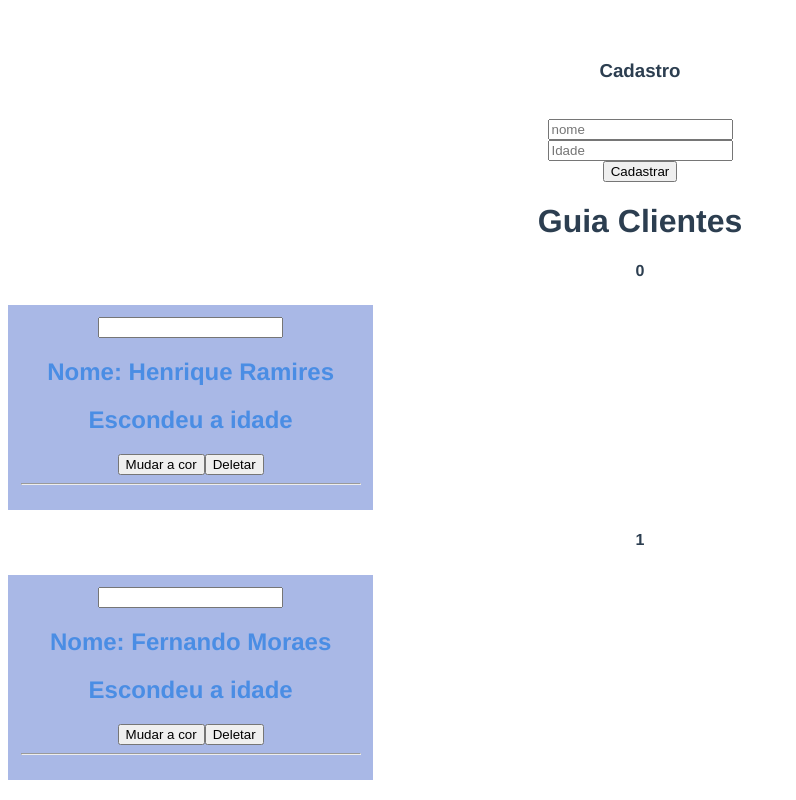
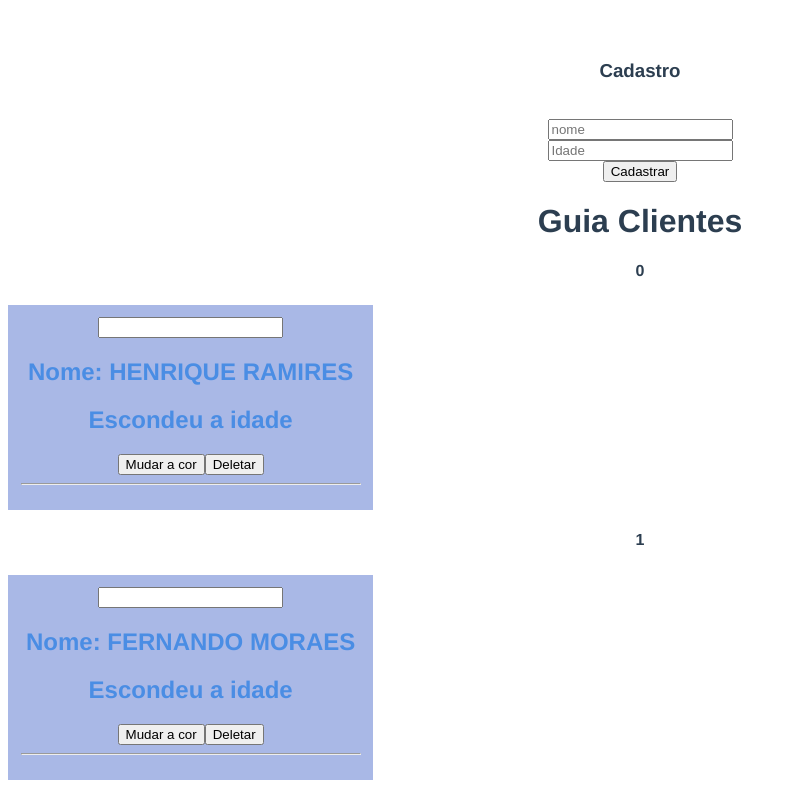
Before and after one commit to all-projects-vue-js/first-project, a Vue app: page / in a window 1280 px wide. Shown: the top 800 px of the page, without its empty margins (0-796 px from the left). Built offline with nearby package versions, Linux system fonts and the light colour scheme.

Commit message:
Filtros.

```diff
--- a/src/components/Cliente.vue
+++ b/src/components/Cliente.vue
@@ -1,7 +1,7 @@
 <template>
   <div :class="{ cliente: !isPremium, 'cliente-premium': isPremium }">
     <input type="text" v-model="nome" />
-    <h2>Nome: {{ cliente.nome }}</h2>
+    <h2>Nome: {{ cliente.nome | processarNome }}</h2>
     <h2 v-if="showIdade === true">Idade: {{ cliente.idade }}</h2>
     <h2 v-else>Escondeu a idade</h2>
     <h2 v-show="showIdade">Mostrar a idade v-show</h2>
@@ -36,6 +36,11 @@ export default {
       alert("Isso é um alert!");
     },
   },
+  filters: {
+    processarNome: function (value) {
+      return value.toUpperCase();
+    },
+  },
 };
 </script>
 
```
